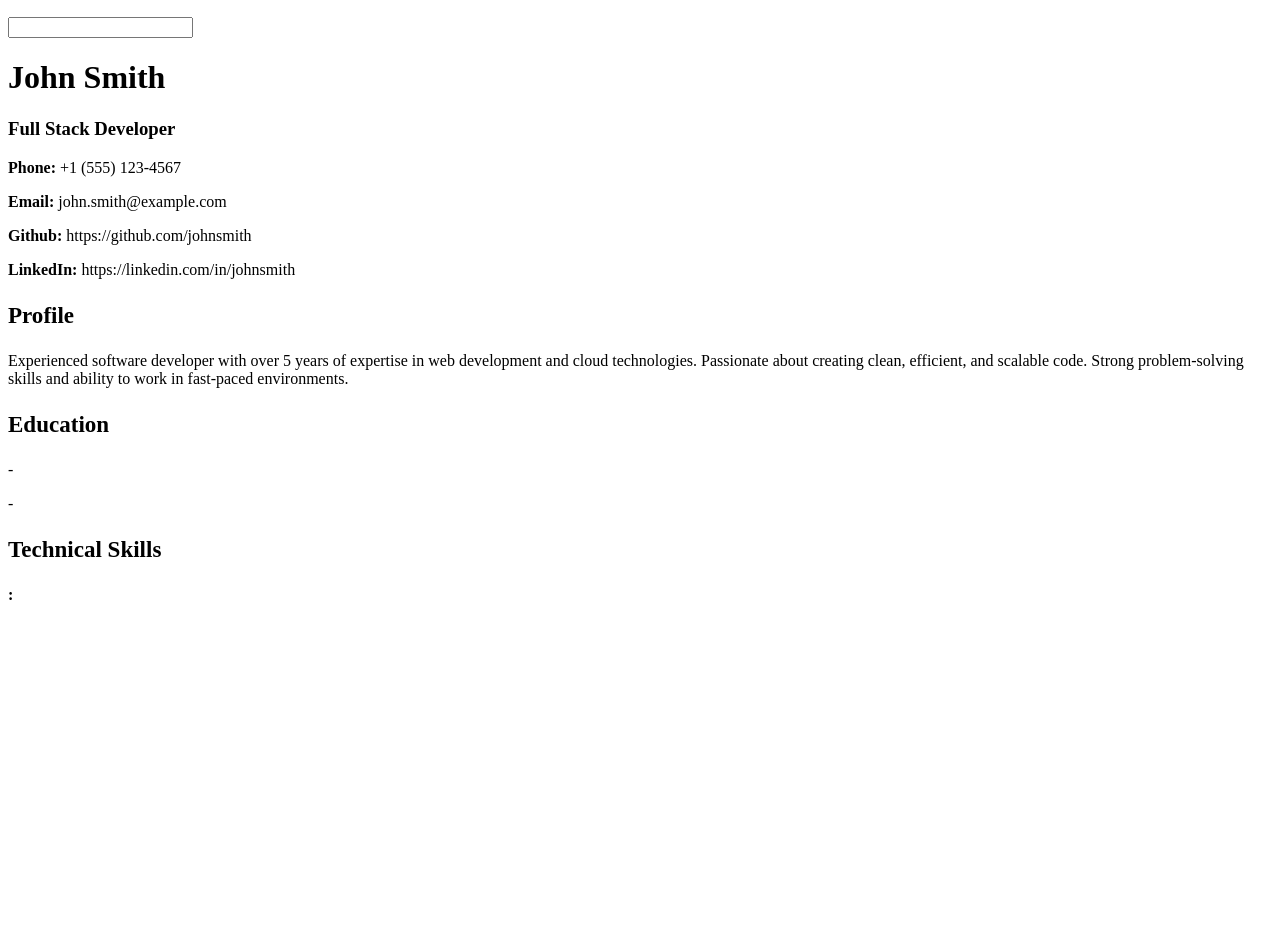
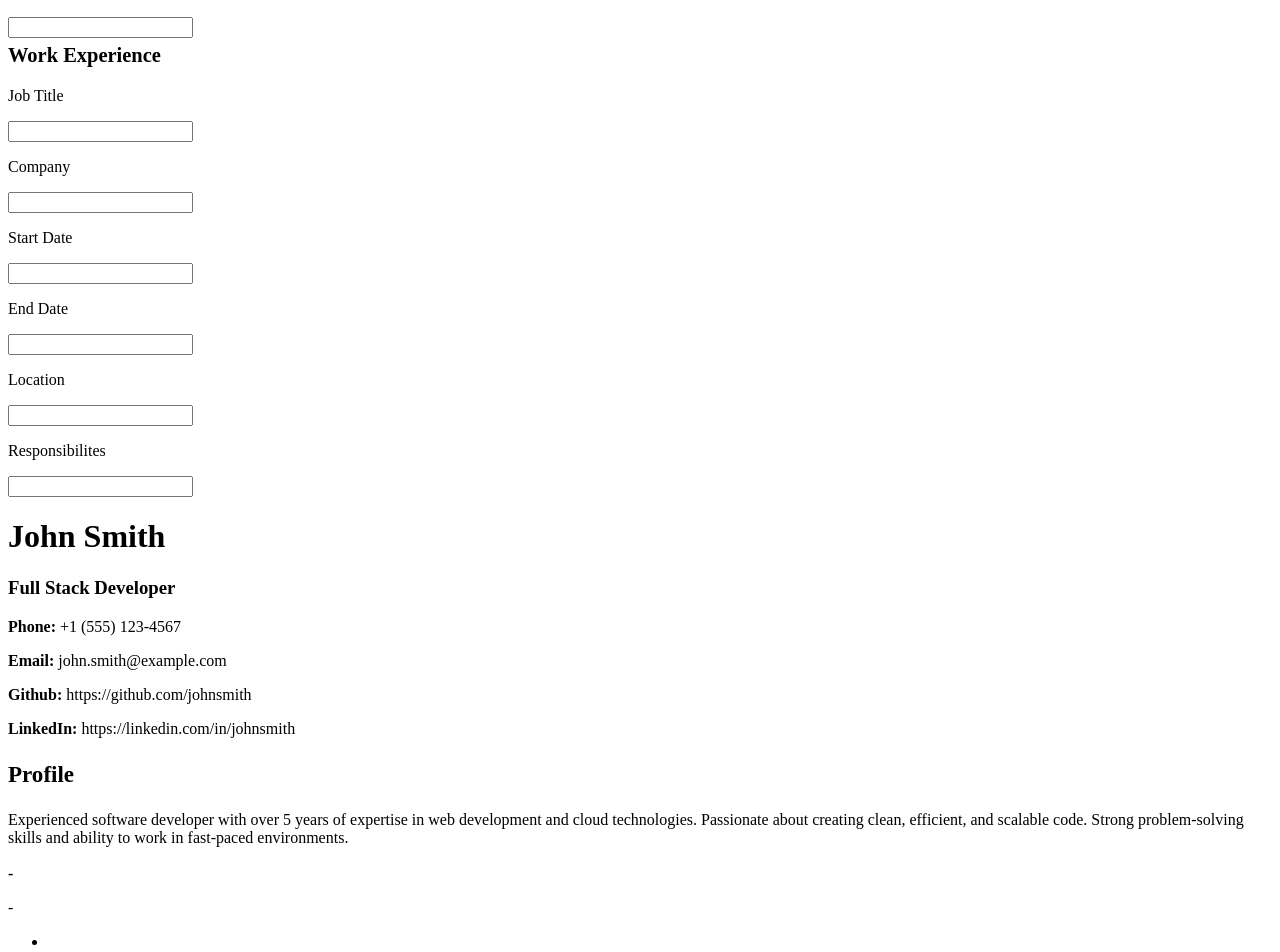
Before and after one commit to smsarfroz/cv-app, a React (Vite) app in the folder cv-app/: page / in a window 1280 px wide. Shown: the part 940-1892 px from the top of the page. Before the commit the page ends 1552 px from the top, so only its background shows below. Built offline with nearby package versions, Linux system fonts and the light colour scheme.

Commit message:
basic experience section

```diff
--- a/cv-app/src/App.jsx
+++ b/cv-app/src/App.jsx
@@ -20,6 +20,12 @@ export default function App() {
   const [skillCategory, setSkillCategory] = useState('');
   const [skills, setSkills] = useState('');
 
+  const [jobExperienceTitle, setJobExperienceTitle] = useState('');
+  const [company, setCompany] = useState('');
+  const [startJob, setStartJob] = useState('');
+  const [endJob, setEndJob] = useState('');
+  const [companyLocation, setCompanyLocation] = useState('');
+  const [responsibility, setResponsibility] = useState('');
   return (
     <>
       <div className="inputDetails">
@@ -86,6 +92,29 @@ export default function App() {
           <p><label htmlFor="">Skills</label></p>
           <input type="text" value={skills} onChange={(e) => setSkills(e.target.value)} />
         </div>
+
+        <div className="experienceDetails">
+          <p className="titleOfDetails">Work Experience</p>
+          <h2>{jobExperienceTitle}</h2>
+
+          <p><label htmlFor="">Job Title</label></p>
+          <input type="text" value={jobExperienceTitle} onChange={(e) => setJobExperienceTitle(e.target.value)} />
+
+          <p><label htmlFor="">Company</label></p>
+          <input type="text" value={company} onChange={(e) => setCompany(e.target.value)}/>
+
+          <p><label htmlFor="">Start Date</label></p>
+          <input type="text" value={startJob} onChange={(e) => setStartJob(e.target.value)} />
+
+          <p><label htmlFor="">End Date</label></p>
+          <input type="text" value={endJob} onChange={(e) => setEndJob(e.target.value)}/>
+
+          <p><label htmlFor="">Location</label></p>
+          <input type="text" value={companyLocation} onChange={(e) => setCompanyLocation(e.target.value)}/>
+
+          <p><label htmlFor="">Responsibilites</label></p>
+          <input type="text" value={responsibility} onChange={(e) => setResponsibility(e.target.value)}/>
+        </div>
       </div>
 
       <div className="cvPreview">
@@ -103,6 +132,17 @@ export default function App() {
         <div className="profileInfo">
             <p className="sectionTitle">Profile</p>
             <p>{summary}</p>
+        </div>
+
+        <div className="workExperienceInfo">
+          <h3>{jobExperienceTitle}</h3>
+          <div className="actualDetails">
+            <p><b>{company} - </b>{companyLocation}</p>
+            <p>{startJob} - {endJob}</p>
+            <ul>
+              <li>{responsibility}</li>
+            </ul>
+          </div>
         </div>
 
         <div className="educationInfo">
@@ -125,6 +165,7 @@ export default function App() {
             <span>{skills}</span>
           </div>
         </div>
+
       </div>
     </>
   );
```
